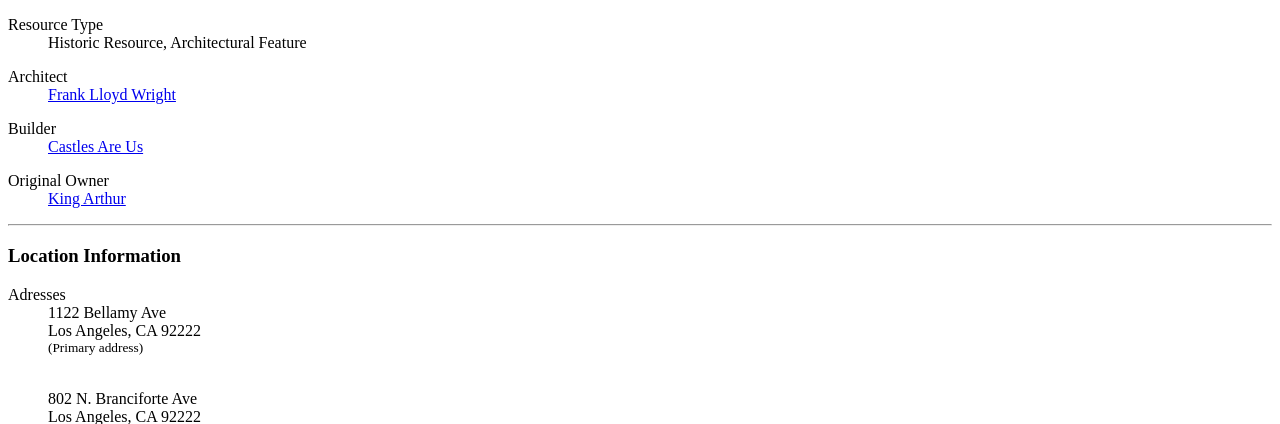
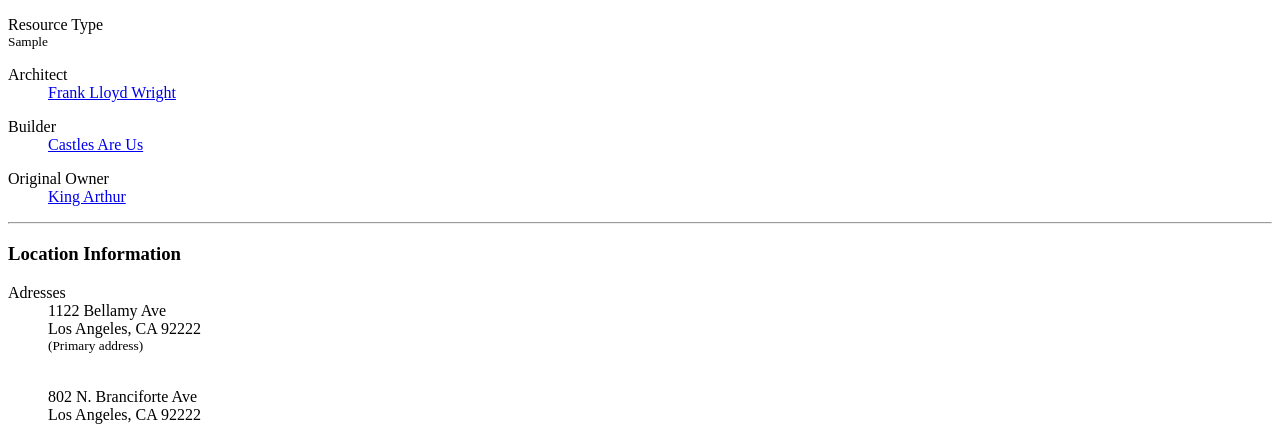
Before and after one commit to archesproject/hip, a Django app: template hip/templates/views/reports/heritage-resource.htm in a window 1280 px wide. Shown: the part 1182-1606 px from the top of the page. Run offline with Django 3.2, Linux system fonts and the light colour scheme; the template is opened without the code that fills it: most values are stand-ins (such as "Sample title", 1, 10 or a date in 2020).

Commit message:
Updates to Resource Type part of resource report.

```diff
--- a/hip/templates/views/reports/heritage-resource.htm
+++ b/hip/templates/views/reports/heritage-resource.htm
@@ -172,7 +172,15 @@
                                                 <div class="col-xs-12">
                                                     <dl>
                                                         <dt class="arches-report-header">Resource Type</dt>
-                                                        <dd class="arches-report-content">Historic Resource, Architectural Feature</dd>
+                                                        {% for HERITAGE_RESOURCE_TYPE_E55 in report_info.HERITAGE_RESOURCE_TYPE_E55 %}
+                                                        {% if forloop.last %}
+                                                            <small class="arches-report-content">{{HERITAGE_RESOURCE_TYPE_E55}}</small>
+                                                        {% else %}
+                                                            <small class="arches-report-content">{{HERITAGE_RESOURCE_TYPE_E55}},</small>
+                                                        {% endif %}
+                                                        {% empty %}
+                                                            <small class="arches-report-content">No resource types listed.</small>
+                                                        {% endfor %}
                                                     </dl>
                                                 </div>
                                             </div>
```
